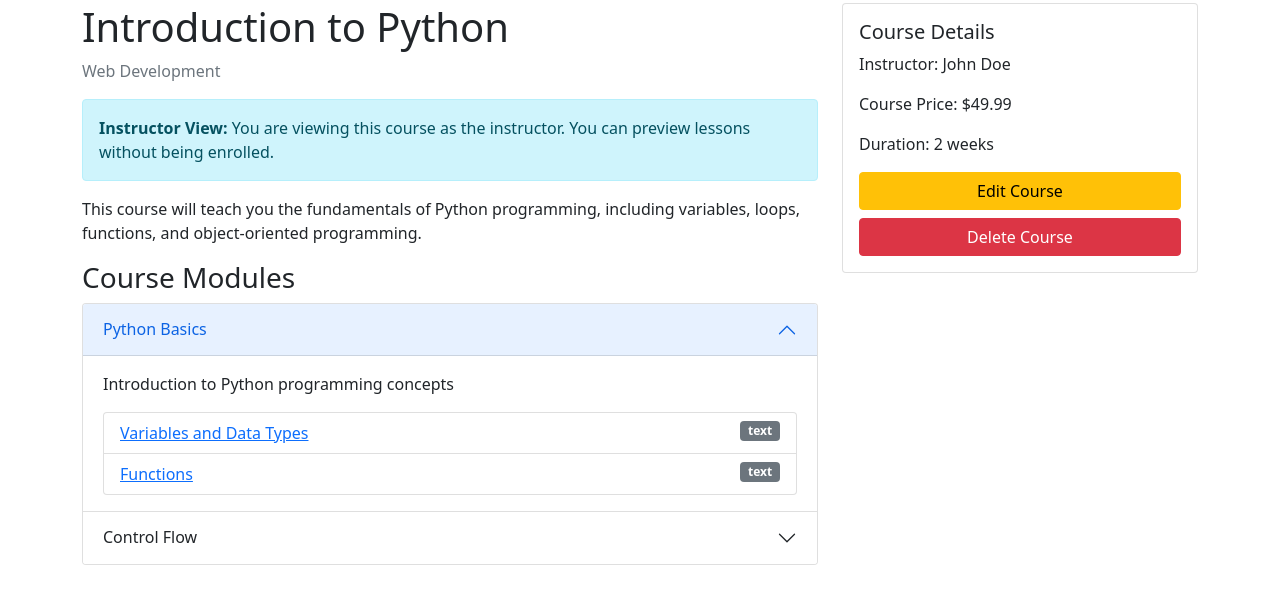
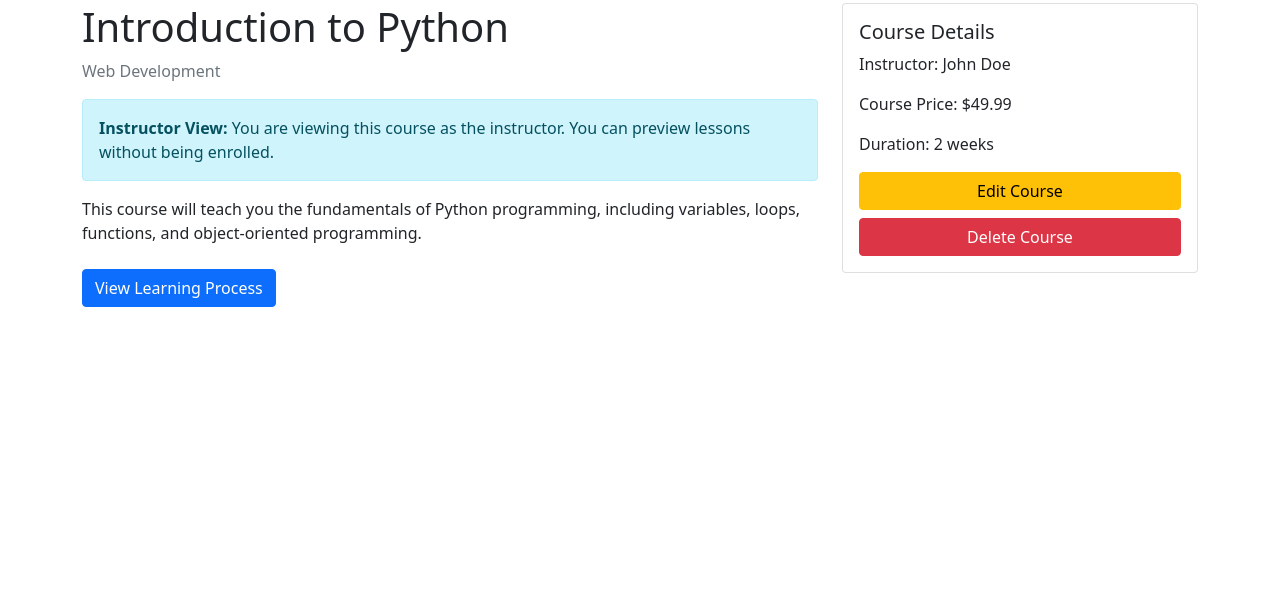
Before and after one commit to VanDung-dev/LearnOnline, a Django app: page /courses/introduction-to-python/ in a window 1280 px wide. Shown: the part 117-721 px from the top of the page. Run offline with Django 5.2, Linux system fonts and the light colour scheme; a user stored in the database is signed in; data comes from the database, SQL or seed files in the repository; data that the repository does not hold is empty; some libraries are stand-ins or nearby versions.

Commit message:
refactor(templates/courses): Simplify course detail page and improve content accessibility
- Replaced complex module and lesson accordion with a simple call-to-action button
- Added conditional rendering to show content based on user enrollment status Improved
- content by accessibility providing clear information to non-enrolled users
- Enhanced user experience by directing enrolled users to dedicated the learning process page
- Removed detailed module and lesson listings to clean up the interface

```diff
--- a/templates/courses/course_detail.html
+++ b/templates/courses/course_detail.html
@@ -46,49 +46,17 @@
 
         <p>{{ course.description }}</p>
 
-        <h3>Course Modules</h3>
-        <div class="accordion" id="modulesAccordion">
-            {% for module in course.modules.all %}
-            <div class="accordion-item">
-                <h2 class="accordion-header" id="heading{{ forloop.counter }}">
-                    <button class="accordion-button {% if not forloop.first %}collapsed{% endif %}" type="button" data-bs-toggle="collapse" data-bs-target="#collapse{{ forloop.counter }}">
-                        {{ module.title }}
-                        {% if module.is_locked %}
-                            <span class="badge bg-warning ms-2">Locked</span>
-                        {% endif %}
-                    </button>
-                </h2>
-                <div id="collapse{{ forloop.counter }}" class="accordion-collapse collapse {% if forloop.first %}show{% endif %}" data-bs-parent="#modulesAccordion">
-                    <div class="accordion-body">
-                        <p>{{ module.description }}</p>
-                        {% load courses_extras %}
-                        {% module_deadline module user as deadline %}
-                        {% if deadline %}
-                        <div class="alert alert-info">
-                            <strong>Duration:</strong> {{ module.duration_days }} days
-                            <br><strong>Your Deadline:</strong> {{ deadline }}
-                        </div>
-                        {% endif %}
-                        <ul class="list-group">
-                            {% for lesson in module.lessons.all %}
-                            <li class="list-group-item">
-                                {% if is_enrolled and course.slug and lesson.slug or is_instructor and course.slug and lesson.slug %}
-                                    <a href="{% url 'courses:lesson_detail' course.slug lesson.slug %}">{{ lesson.title }}</a>
-                                {% else %}
-                                    {{ lesson.title }}
-                                {% endif %}
-                                {% if lesson.is_locked %}
-                                    <span class="badge bg-warning">Locked</span>
-                                {% endif %}
-                                <span class="badge bg-secondary float-end">{{ lesson.lesson_type }}</span>
-                            </li>
-                            {% endfor %}
-                        </ul>
-                    </div>
-                </div>
-            </div>
-            {% endfor %}
+        {% if is_enrolled or is_instructor %}
+        <div class="mt-4">
+            <a href="{% url 'courses:course_learning_process' course.slug %}" class="btn btn-primary">View Learning Process</a>
         </div>
+        {% else %}
+        <div class="alert alert-info mt-4">
+            <h4>Course Content</h4>
+            <p>Course content is only available to enrolled students.</p>
+            <p>Enroll now to access all modules and lessons.</p>
+        </div>
+        {% endif %}
     </div>
 
     <div class="col-md-4">
```
